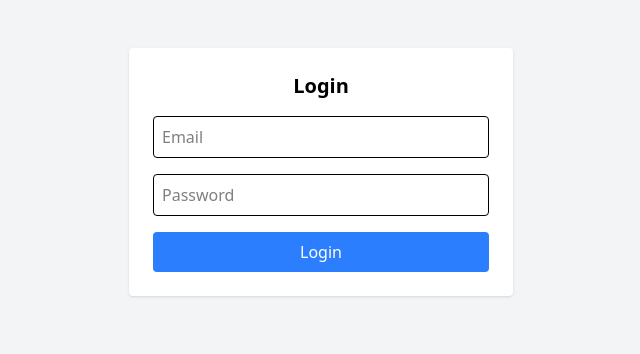
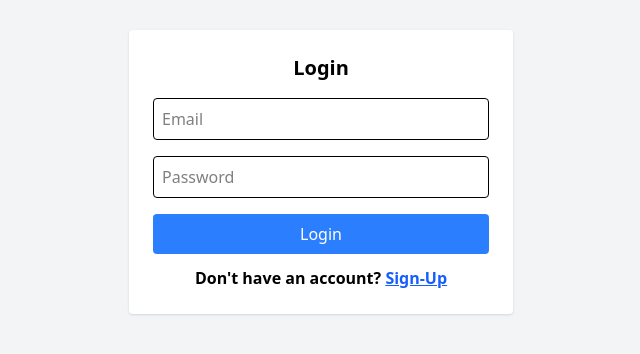
Before and after one commit to Eden-s-Org/advert-app, a React (Vite) app: page /login in a window 1280 px wide. Shown: the part 228-582 px from the top of the page, without its empty margins (319-959 px from the left). Built offline with nearby package versions, Linux system fonts and the light colour scheme; no server answers.

Commit message:
added sigUp or Login question to the signUp and logIn pages

```diff
--- a/src/pages/auth/Login.jsx
+++ b/src/pages/auth/Login.jsx
@@ -1,6 +1,6 @@
 import React from 'react'
 import { useState } from "react";
-import { useNavigate } from "react-router";
+import { Link, useNavigate } from "react-router";
 import { apiLogin } from '../../services/auth';
 
 export default function Login() {
@@ -53,6 +53,12 @@ export default function Login() {
             Login
           </button>
         </form>
+        <Link to="/signup" className=" flex justify-center mt-3 font-semibold">
+          <p>
+            Don't have an account?{" "}
+            <span className="text-blue-600 underline font-bold">Sign-Up</span>
+          </p>
+        </Link>
       </div>
     </div>
   );
--- a/src/pages/auth/Signup.jsx
+++ b/src/pages/auth/Signup.jsx
@@ -27,10 +27,11 @@ export default function SignupPage() {
     const username = form.username.value;
     const gender = form.gender.value;
     const email = form.email.value;
+    const role = form.role.value;
     const password = form.password.value;
 console.log(email)
     if (firstName && lastName && username && gender && email && password) {
-     const userData = {firstName , lastName , username , gender , email, role: "customer" , password}
+     const userData = {firstName , lastName , username , gender , email, role , password}
       const response = await apiSignup (userData)
       if (response.data) {
       console.log(response.data);
@@ -104,8 +105,8 @@ console.log(email)
           className="w-full p-2 border rounded"
           required>
           <option value="">Select Role</option>
-              <option value="Vendor">Vendor</option>
-              <option value="User">User</option>
+              <option value="vendor">Vendor</option>
+              <option value="customer">Customer</option>
           </select>
 
           <input
@@ -131,7 +132,7 @@ console.log(email)
         </form>
         <Link to="/login" className=" flex justify-center mt-3 font-semibold">
           <p>
-            Already have an account:{" "}
+            Already have an account?{" "}
             <span className="text-blue-600 underline font-bold">Login</span>
           </p>
         </Link>
```
